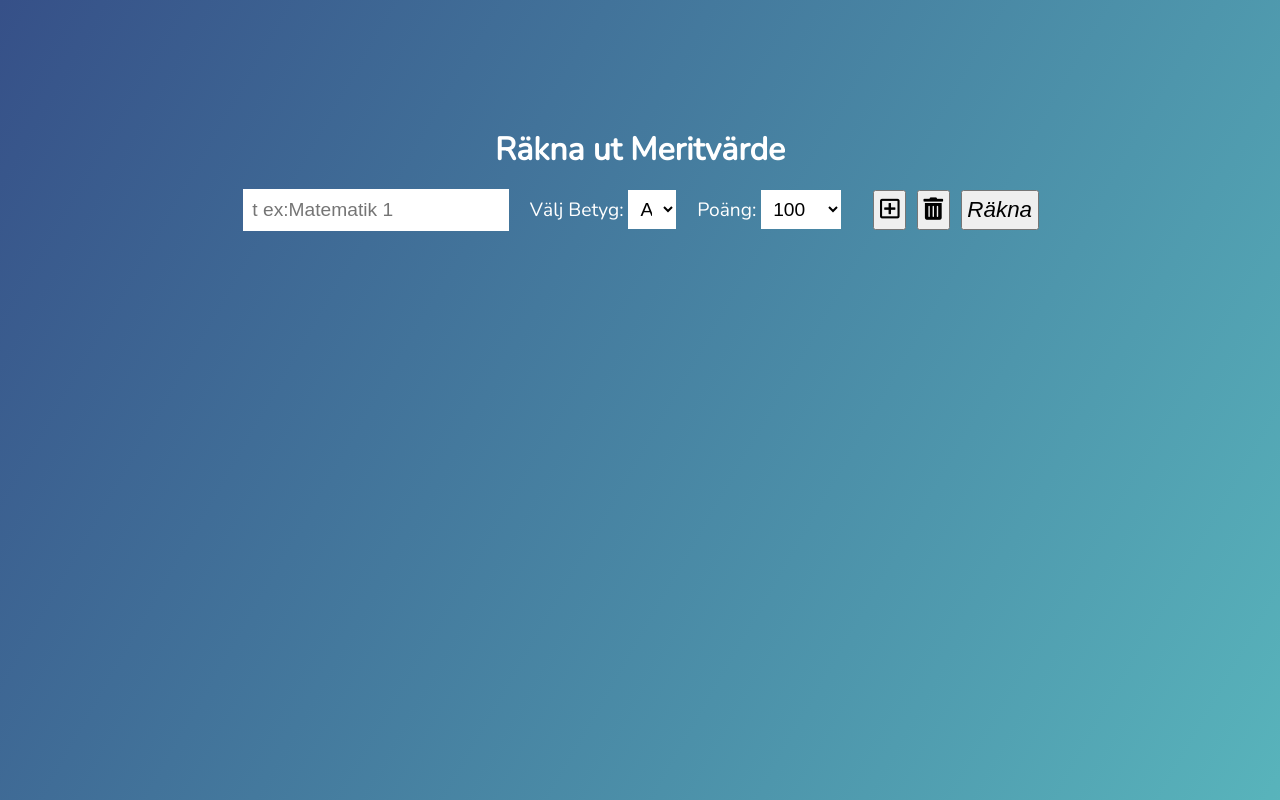
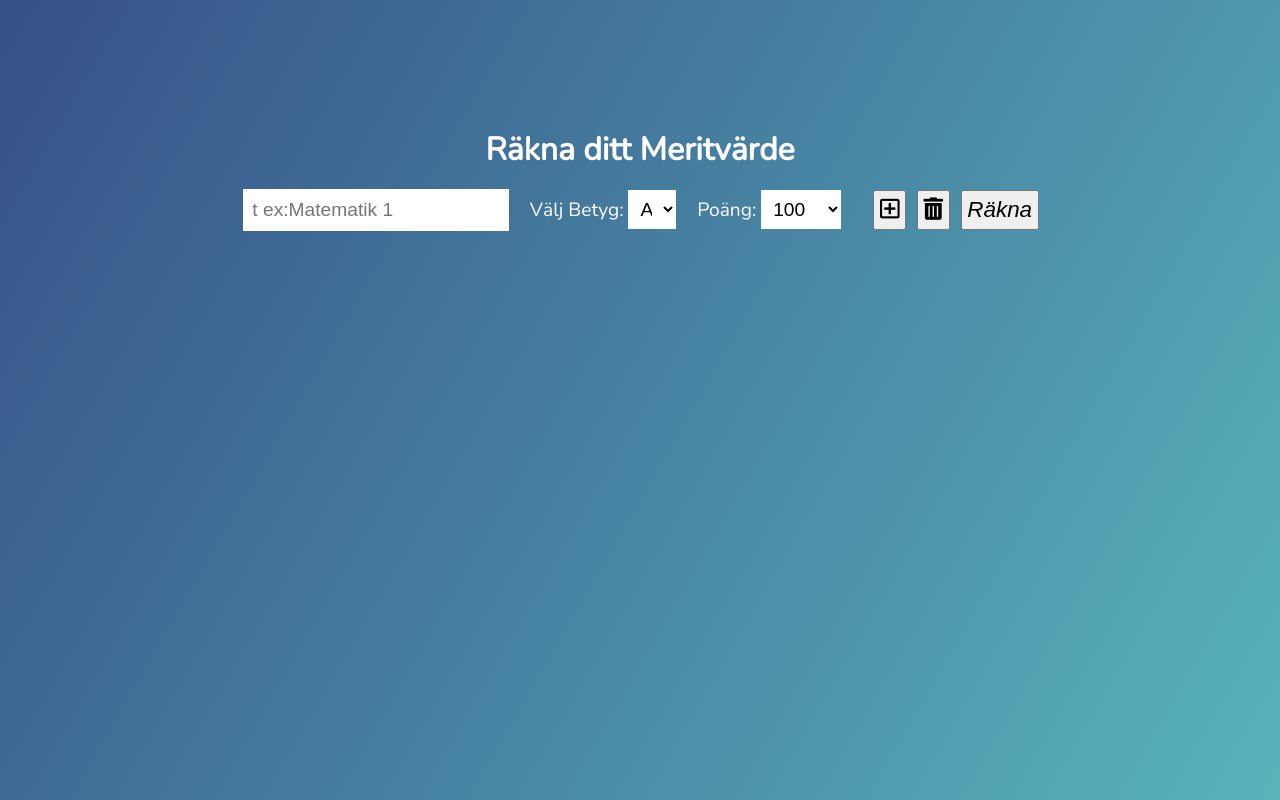
Before and after one commit to baam-dev/raknaMerit, a plain HTML site: page index.html in a window 1280 px wide. Shown: the top 800 px of the page. Drawn offline with nearby package versions, Linux system fonts and the light colour scheme.

Commit message:
Update index.html

```diff
--- a/index.html
+++ b/index.html
@@ -18,7 +18,7 @@
   <body>
     <div class="container">
       <header>
-        <h1>Räkna ut Meritvärde</h1>
+        <h1>Räkna ditt Meritvärde</h1>
       </header>
       <form action="">
         <input
```
